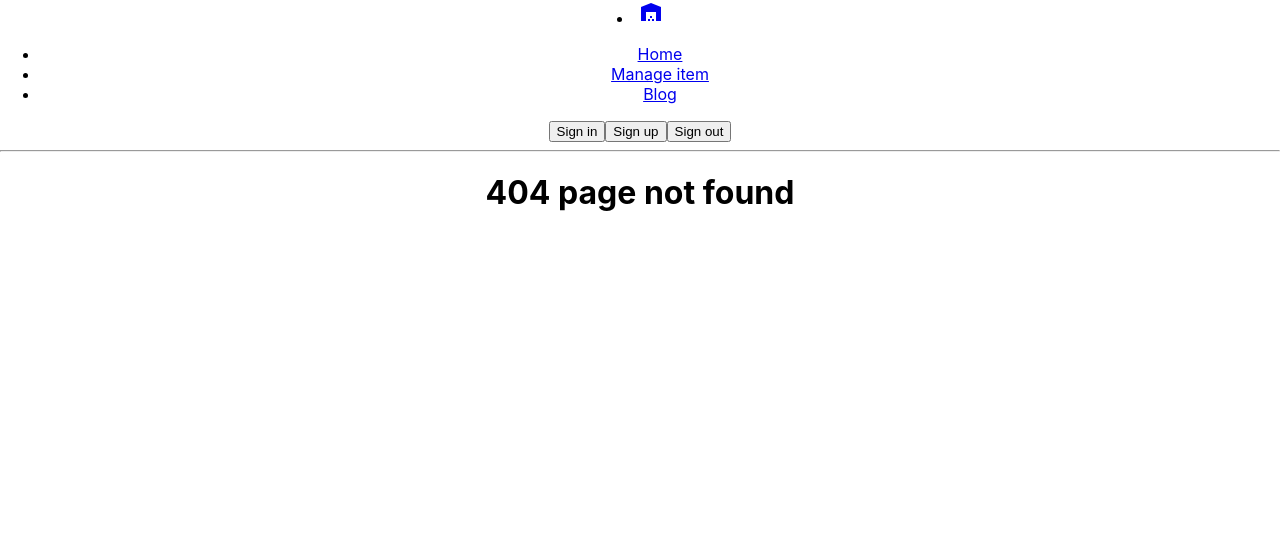
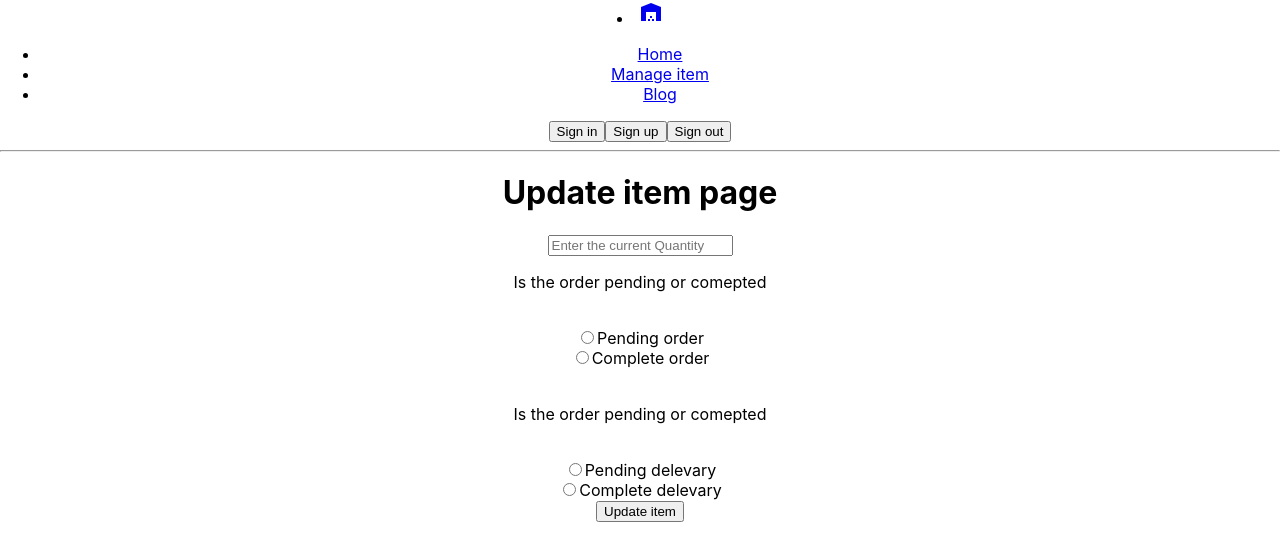
Before and after one commit to SadikHasanRafi/warehouse-management, a React (Create React App) app: page /updateitem in a window 1280 px wide. Before the commit this address had no page. Shown: the top 560 px of the page. Built offline with nearby package versions, Linux system fonts and the light colour scheme.

Commit message:
update page added without css

```diff
--- a/src/App.js
+++ b/src/App.js
@@ -8,6 +8,7 @@ import Home from './Components/Home/Home';
 import ManageItem from './Components/ManageItem/ManageItem';
 import SignIn from './Components/SignIn/SignIn';
 import SignUp from './Components/SignUp/SignUp';
+import UpdateItem from './Components/UpdateItem/UpdateItem';
 
 function App() {
   return (
@@ -21,6 +22,7 @@ function App() {
         <Route path='signup' element={<SignUp></SignUp>}></Route>
         <Route path='*' element={<FourOfour></FourOfour>}></Route>
         <Route path='additem' element={<AddItem></AddItem>}></Route>
+        <Route path='updateitem' element={<UpdateItem></UpdateItem>}></Route>
         {/* Not used path */}
         <Route path='construction' element={<FourOfour></FourOfour>}></Route>
       </Routes>
--- a/src/Components/AddItem/AddItem.js
+++ b/src/Components/AddItem/AddItem.js
@@ -10,7 +10,9 @@ const AddItem = () => {
             <input type="text" placeholder="Name" id="" />
             <input type="text" placeholder="Price" id="" />
             <input type="text" placeholder="Supplier Name" id="" />
-            <input type="text" name="img" id="" value="image url"/>
+            <input type="text" name="img" id="" value="Image url"/>
+            <input type="number" placeholder='Quantity' id="" />
+
             <br />
             <p>Is the order pending or comepted</p>
             <br />
--- a/src/Components/Product/Product.js
+++ b/src/Components/Product/Product.js
@@ -1,4 +1,5 @@
 import React from 'react';
+import { Link } from 'react-router-dom';
 
 const Product = () => {
     const url = 'https://www.startech.com.bd/image/cache/catalog/graphics-card/zotac/gtx-1660-super/geforce-gtx-1660-super-500x500.jpg';
@@ -9,6 +10,7 @@ const Product = () => {
         des:"it is a good gpu",
         supplier:"canada",
         _id:456,
+        quantity:50,
         deliveryStatus:false
     }
 
@@ -18,9 +20,12 @@ const Product = () => {
             <h1>Name: {product.name}</h1>
             <h2>Price: {product.price}</h2>
             <p>Supplier: {product.supplier}</p>
+            <p>Quantity: {product.quantity}</p>
             <p>Delivery Status: {toString(product.deliveryStatus)}</p>
             <p>{product.des}</p>
-            <input type="button" value="Update" />
+
+            <Link to='/updateitem'><button>Update</button></Link>
+
         </div>
     );
 };
--- a/src/Components/UpdateItem/UpdateItem.js
+++ b/src/Components/UpdateItem/UpdateItem.js
@@ -3,7 +3,39 @@ import React from 'react';
 const UpdateItem = () => {
     return (
         <div>
+
             <h1>Update item page</h1>
+
+
+
+
+            <input type="text" name="" placeholder='Enter the current Quantity' id="" />
+
+
+            {/* it is not working. try it later */}
+            <br />
+            <p>Is the order pending or comepted</p>
+            <br />
+            <input type='radio' name='order_stat' id='order' ></input>
+            <label htmlFor="order" >Pending order</label>
+            <br />
+            <input type='radio' name='order_stat' id='order' ></input>
+            <label htmlFor="order" >Complete order</label>
+            <br />
+
+
+
+            <br />
+            <p>Is the order pending or comepted</p>
+            <br />
+            <input type='radio' name='delevary_stat' id='delevary' ></input>
+            <label htmlFor="pending" >Pending delevary</label>
+            <br />
+            <input type='radio' name='delevary_stat' id='delevary' ></input>
+            <label htmlFor="done" >Complete delevary</label>
+
+            <br />
+            <input type="button" value="Update item" />
         </div>
     );
 };
```
